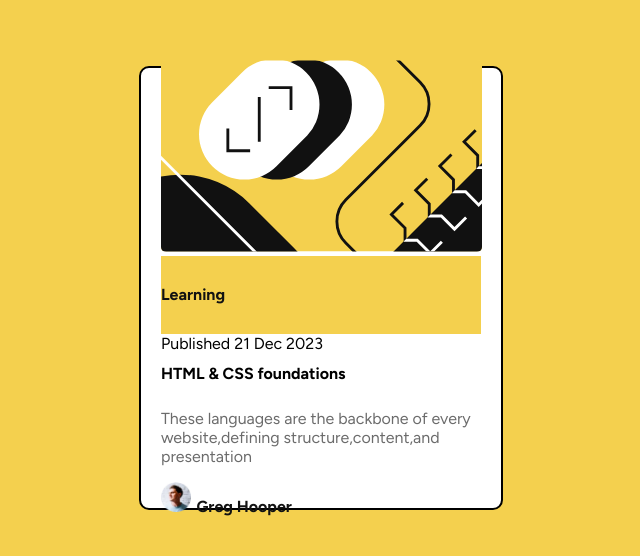
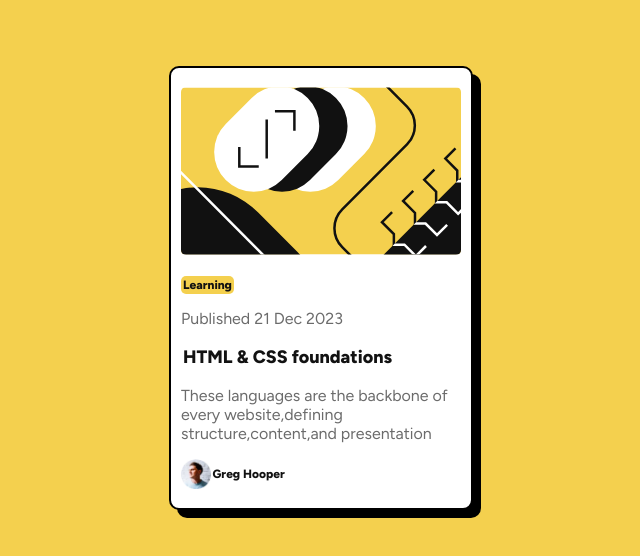
Before and after one commit to vivek-landge/Blog-Preveiw-card, a plain HTML site: page index.html in a window 1280 px wide. Shown: the part 120-676 px from the top of the page, without its empty margins (319-959 px from the left). Drawn offline with Linux system fonts and the light colour scheme.

Commit message:
Added Border to the flex container

```diff
--- a/Style.css
+++ b/Style.css
@@ -10,16 +10,17 @@ body{
 .container{
     background-color : hsl(0, 0%, 100%);
     height : 50vh;
-    width: 40vh;
+    width: 35vh;
     border : 2px solid black;
     border-radius : 10px;
     display :flex ;
     flex-direction: column;
     justify-content: center;
-    padding: 20px 20px 20px 20px;
+    padding: 20px 10px 20px 10px;
+    box-shadow : 8px 8px 0 black;
 }
 #main{
-    height:24vh;
+    height: 25vh;
     border-radius: 5px;
 }
 div{
@@ -29,11 +30,12 @@ div{
 p{
     font-size : 16px;
     color: hsl(0, 0%, 42%);
+    font-weight: 400;
 }
 b{
     color:hsl(0, 0%, 7%);
     padding: 2px 2px 2px 2px;
-
+    font-weight: 800;
 }
 .comment{
     display : flex;
--- a/index.html
+++ b/index.html
@@ -9,34 +9,27 @@
 </head>
 <body>
     <div class="container">
-        <div>
-            <img src="illustration-article.svg" id="main">
-        </div>
-        <div style="background-color: hsl(47, 88%, 63%);">
-            <b >
-                <h1 style="font-size: 16px;">Learning</h1>
+        <img src="illustration-article.svg"  id="main">
+        <br>
+        <span>
+            <b style="background-color: hsl(47, 88%, 63%); font-size : 12px;" id="main" >
+               Learning
             </b>
-        </div>
-        <div>
+        </span>
+        <p>
             Published 21 Dec 2023
-        </div>
-        <div>
-            <h1 style="font-size : 16px;">
+        </p>
+            <b style="font-size : 18px;">
               HTML & CSS foundations
-            </h1>
-        </div>
-        <div>
+            </b>
             <p>
                 These languages are the backbone of every website,defining structure,content,and presentation
             </p>
-        </div>
         <div class="comment">
-            <div>
                     <img src="image-avatar.webp" id="avatar">
-                <b>
+                <b style="font-size : 12px;">
                     Greg Hooper
                 </b>
-            </div>
         </div>
     </div>
 </body>
```
